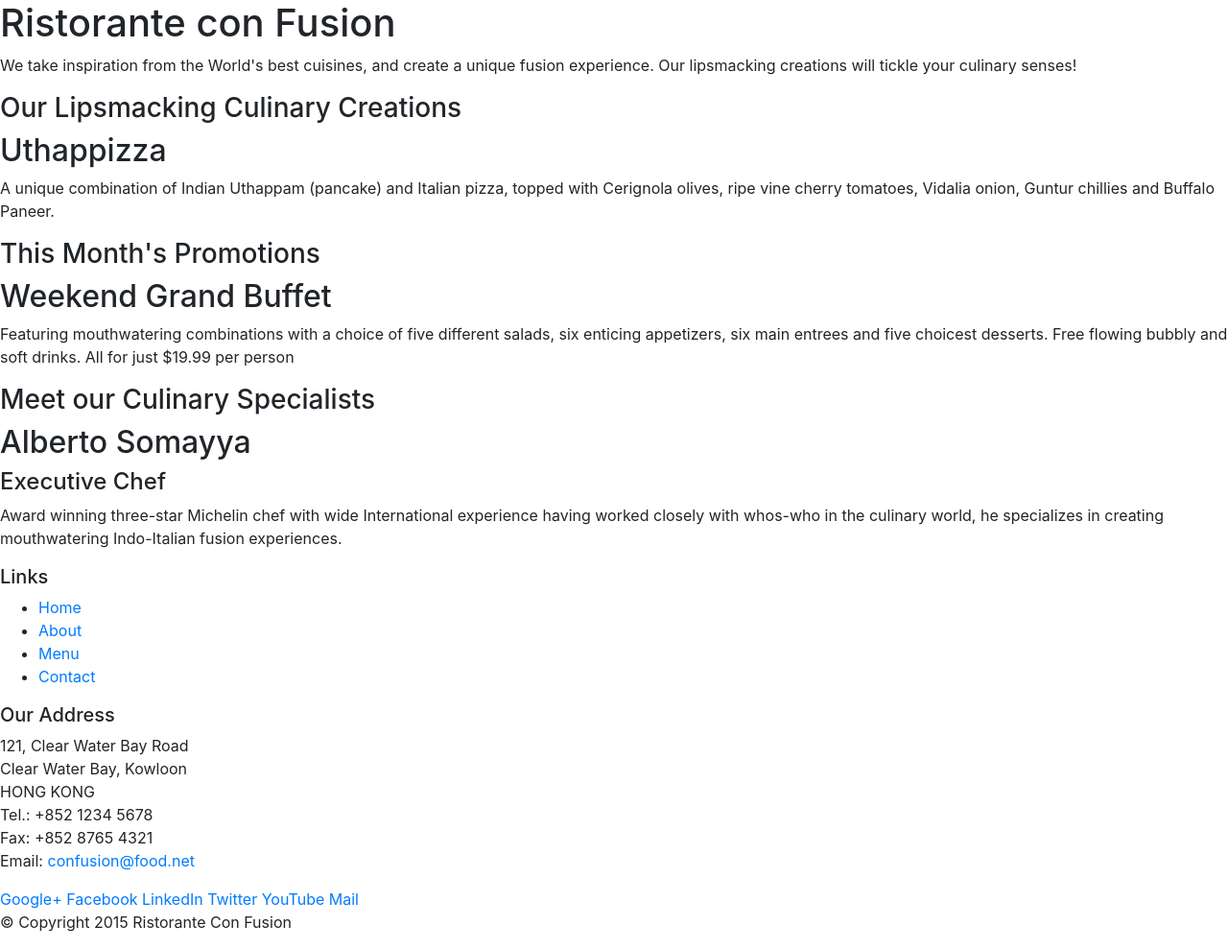
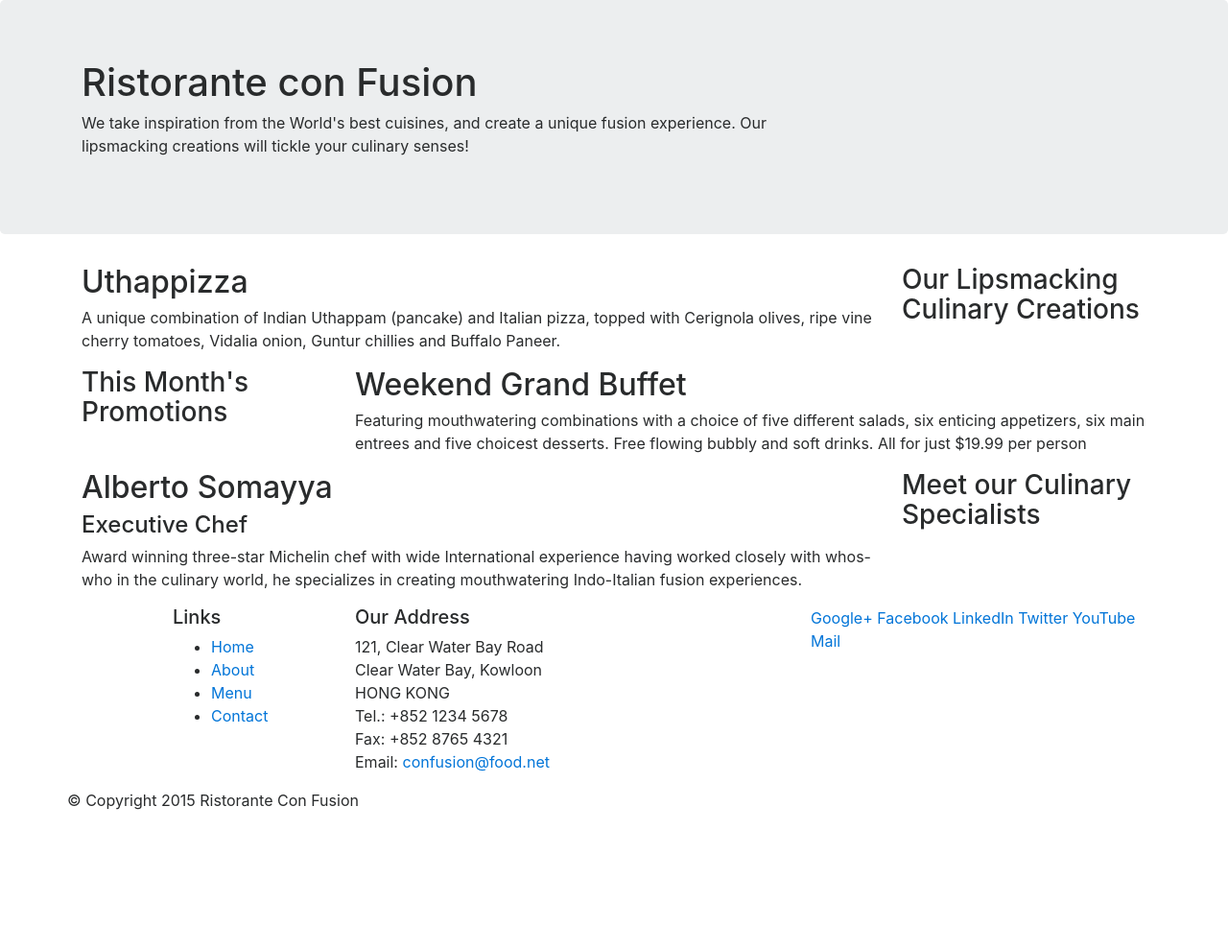
Before and after one commit to h-ARTS/Bootstrap4-and-tools-course, a website: page index.html in a window 1280 px wide. Shown: the whole page at 96% size. After the commit the page ends 862 px from the top, so only its background shows below. Drawn offline with nearby package versions, Linux system fonts and the light colour scheme; a script that the page names is missing.

Commit message:
Bootstrap Grid Part 1

```diff
--- a/index.html
+++ b/index.html
@@ -10,51 +10,51 @@
     <meta http-equiv="x-ua-compatible" content="ie=edge">
 
     <!-- Bootstrap CSS -->
-    <link rel="stylesheet" href="node_modules/bootstrap/dist/css/bootstrap.min.css">
+    <link rel="stylesheet" href="https://maxcdn.bootstrapcdn.com/bootstrap/4.0.0-alpha.6/css/bootstrap.min.css" integrity="sha384-rwoIResjU2yc3z8GV/NPeZWAv56rSmLldC3R/AZzGRnGxQQKnKkoFVhFQhNUwEyJ" crossorigin="anonymous">
 </head>
 
 <body>
 
-    <header>
-        <div>
-            <div>
-                <div>
+    <header class="jumbotron">
+        <div class="container">
+            <div class="row">
+                <div class="col-12 col-sm-8">
                     <h1>Ristorante con Fusion</h1>
                     <p>We take inspiration from the World's best cuisines, and create a unique fusion experience. Our lipsmacking creations will tickle your culinary senses!</p>
                 </div>
-                <div>
+                <div class="col col-sm">
                 </div>
             </div>
         </div>
     </header>
 
-    <div>
-        <div>
-            <div>
+    <div class="container">
+        <div class="row">
+            <div class="col-sm-4 push-sm-8 col-md-3 push-md-9">
                 <h3>Our Lipsmacking Culinary Creations</h3>
             </div>
-            <div>
+            <div class="col-sm pull-sm-4 col-md pull-md-3">
                 <h2>Uthappizza</h2>
                 <p>A unique combination of Indian Uthappam (pancake) and Italian pizza, topped with Cerignola olives, ripe vine cherry tomatoes, Vidalia onion, Guntur chillies and Buffalo Paneer.</p>
             </div>
         </div>
 
 
-        <div>
-            <div>
+        <div class="row">
+            <div class="col-sm-4 col-md-3">
                 <h3>This Month's Promotions</h3>
             </div>
-            <div>
+            <div class="col-sm col-md">
                 <h2>Weekend Grand Buffet</h2>
                 <p>Featuring mouthwatering combinations with a choice of five different salads, six enticing appetizers, six main entrees and five choicest desserts. Free flowing bubbly and soft drinks. All for just $19.99 per person </p>
             </div>
         </div>
 
-        <div>
-            <div>
+        <div class="row">
+            <div class="col-sm-4 push-sm-8 col-md-3 push-md-9">
                 <h3>Meet our Culinary Specialists</h3>
             </div>
-            <div>
+            <div class="col-sm pull-sm-4 col-md pull-md-3">
                 <h2>Alberto Somayya</h2>
                 <h4>Executive Chef</h4>
                 <p>Award winning three-star Michelin chef with wide International experience having worked closely with whos-who in the culinary world, he specializes in creating mouthwatering Indo-Italian fusion experiences. </p>
@@ -63,9 +63,9 @@
     </div>
 
     <footer>
-        <div>
-            <div>
-                <div>
+        <div class="container">
+            <div class="row">
+                <div class="col-5 offset-1 col-sm-2">
                     <h5>Links</h5>
                     <ul>
                         <li><a href="#">Home</a></li>
@@ -74,7 +74,7 @@
                         <li><a href="#">Contact</a></li>
                     </ul>
                 </div>
-                <div>
+                <div class="col-6 col-sm-5">
                     <h5>Our Address</h5>
                     <address>
 		              121, Clear Water Bay Road<br>
@@ -85,7 +85,7 @@
 		              Email: <a href="mailto:confusion@food.net">confusion@food.net</a>
 		           </address>
                 </div>
-                <div>
+                <div class="col col-sm-4">
                     <div>
                         <a href="http://google.com/+">Google+</a>
                         <a href="http://www.facebook.com/profile.php?id=">Facebook</a>
@@ -96,8 +96,8 @@
                     </div>
                 </div>
            </div>
-           <div>
-                <div>
+           <div class="row">
+                <div class="col-auto">
                     <p>© Copyright 2015 Ristorante Con Fusion</p>
                 </div>
            </div>
@@ -105,9 +105,9 @@
     </footer>
 
     <!-- jQuery first, then Tether, then Bootstrap JS. -->
-    <script src="node_modules/jquery/dist/jquery.min.js"></script>
-    <script src="node_modules/tether/dist/js/tether.min.js"></script>
-    <script src="node_modules/bootstrap/dist/js/bootstrap.min.js"></script>
+    <script src="https://code.jquery.com/jquery-3.2.1.slim.min.js" integrity="sha384-KJ3o2DKtIkvYIK3UENzmM7KCkRr/rE9/Qpg6aAZGJwFDMVNA/GpGFF93hXpG5KkN" crossorigin="anonymous"></script>
+    <script src="https://cdnjs.cloudflare.com/ajax/libs/tether/1.4.0/js/tether.min.js" integrity="sha384-DztdAPBWPRXSA/3eYEEUWrWCy7G5KFbe8fFjk5JAIxUYHKkDx6Qin1DkWx51bBrb" crossorigin="anonymous"></script>
+    <script src="https://maxcdn.bootstrapcdn.com/bootstrap/4.0.0-alpha.6/js/bootstrap.min.js" integrity="sha384-vBWWzlZJ8ea9aCX4pEW3rVHjgjt7zpkNpZk+02D9phzyeVkE+jo0ieGizqPLForn" crossorigin="anonymous"></script>
 </body>
 
 </html>
```
